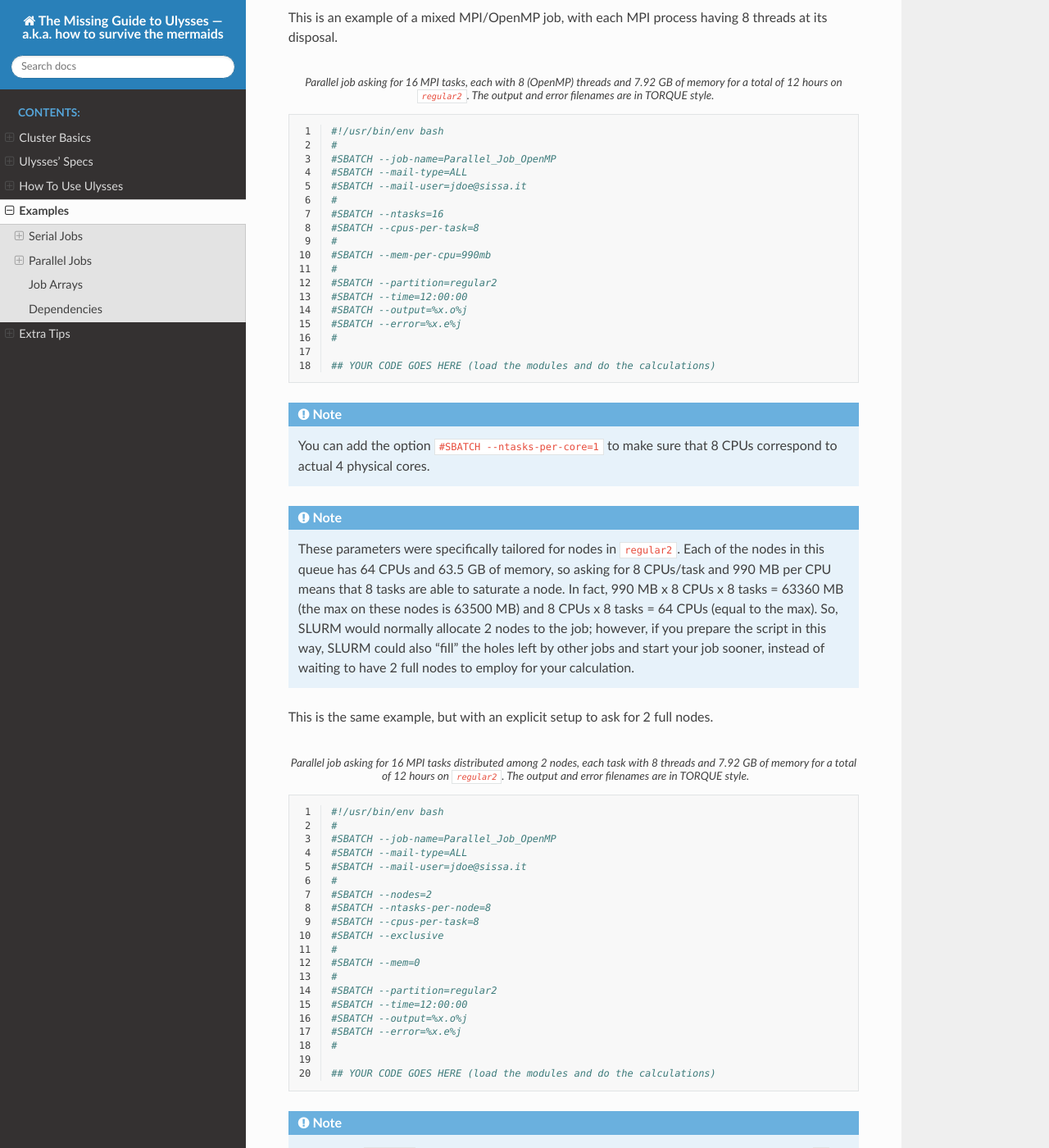
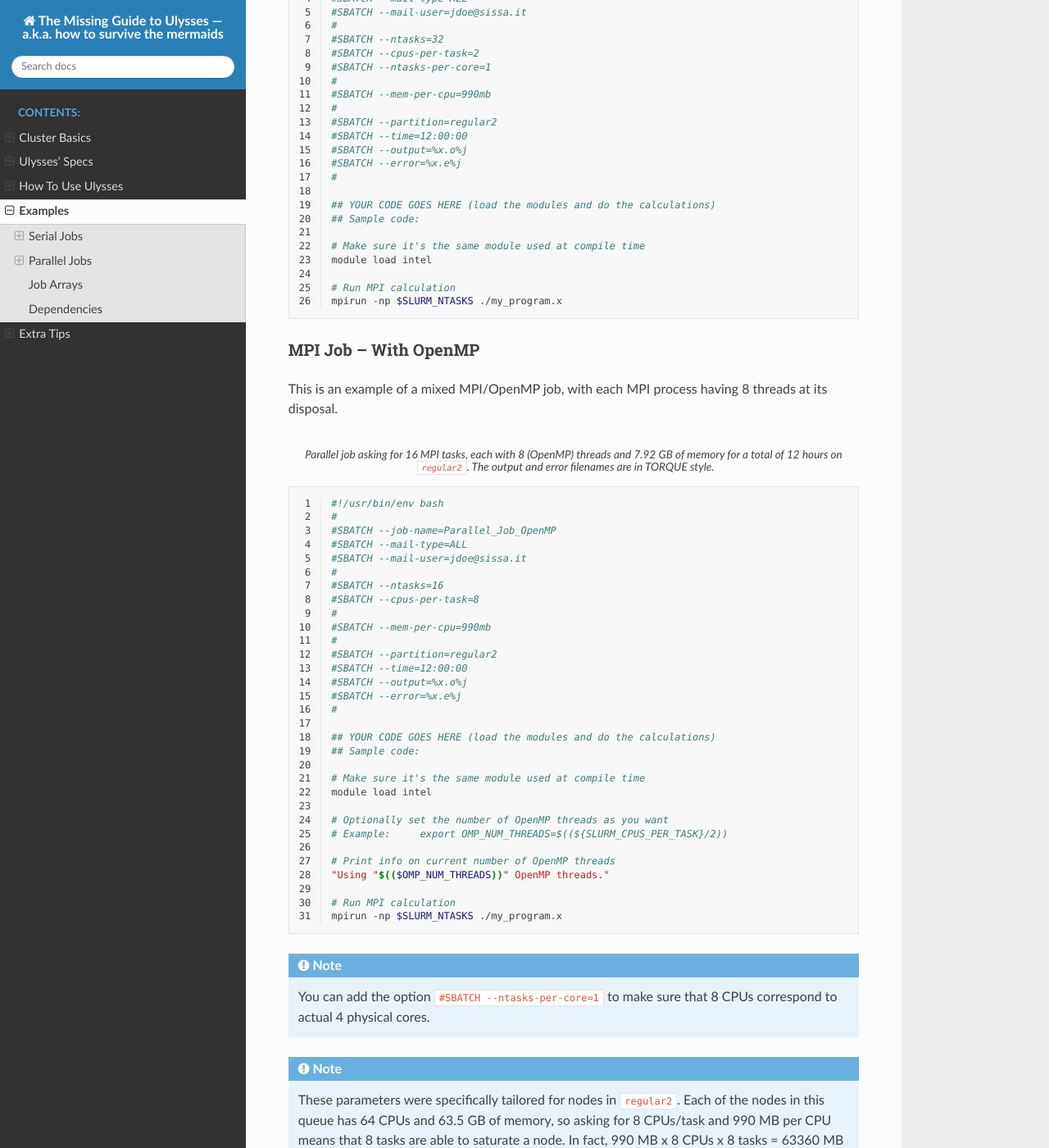
Before and after one commit to matteosecli/Ulysses-doc, a Sphinx documentation site: the page built from doc/source/examples.rst, in a window 1280 px wide and 1400 px high, scrolled down 2235 px. Shown: the whole window at 82% size. Built offline with Sphinx 7.4.7 and the Read the Docs theme 2.0.0, drawn with Linux system fonts in a browser that asks for light colours; some of the changed text lies outside the part shown.

Commit message:
Sample codes

```diff
--- a/doc/source/examples.rst
+++ b/doc/source/examples.rst
@@ -36,6 +36,13 @@ Typical situation for a serial (non-MPI) job. On a cluster without Hyper-Threadi
    #
 
    ## YOUR CODE GOES HERE (load the modules and do the calculations)
+   ## Sample code:
+
+   # Make sure it's the same module used at compile time
+   module load intel
+
+   # Run calculation
+   ./my_program.x
 
 Serial Job -- With OpenMP
 ^^^^^^^^^^^^^^^^^^^^^^^^^
@@ -64,6 +71,19 @@ If you are confident that your software implements OpenMP parallelism, you can a
    #
 
    ## YOUR CODE GOES HERE (load the modules and do the calculations)
+   ## Sample code:
+
+   # Make sure it's the same module used at compile time
+   module load intel
+
+   # Optionally set the number of OpenMP threads as you want
+   # Example:     export OMP_NUM_THREADS=$((${SLURM_CPUS_PER_TASK}/2))
+
+   # Print info on current number of OpenMP threads
+   "Using "$(($OMP_NUM_THREADS))" OpenMP threads."
+
+   # Run calculation
+   ./my_program.x
 
 .. note:: You can add the option ``#SBATCH --ntasks-per-core=1`` to make sure that 20 CPUs correspond to actual 10 physical cores.
 
@@ -98,6 +118,13 @@ This is an example of a pure MPI job. Again, we ask for 2 CPUs per task but we m
    #
 
    ## YOUR CODE GOES HERE (load the modules and do the calculations)
+   ## Sample code:
+
+   # Make sure it's the same module used at compile time
+   module load intel
+
+   # Run MPI calculation
+   mpirun -np $SLURM_NTASKS ./my_program.x
 
 MPI Job -- With OpenMP
 ^^^^^^^^^^^^^^^^^^^^^^
@@ -126,6 +153,19 @@ This is an example of a mixed MPI/OpenMP job, with each MPI process having 8 thr
    #
 
    ## YOUR CODE GOES HERE (load the modules and do the calculations)
+   ## Sample code:
+
+   # Make sure it's the same module used at compile time
+   module load intel
+
+   # Optionally set the number of OpenMP threads as you want
+   # Example:     export OMP_NUM_THREADS=$((${SLURM_CPUS_PER_TASK}/2))
+
+   # Print info on current number of OpenMP threads
+   "Using "$(($OMP_NUM_THREADS))" OpenMP threads."
+
+   # Run MPI calculation
+   mpirun -np $SLURM_NTASKS ./my_program.x
 
 .. note:: You can add the option ``#SBATCH --ntasks-per-core=1`` to make sure that 8 CPUs correspond to actual 4 physical cores.
 
@@ -134,7 +174,7 @@ This is an example of a mixed MPI/OpenMP job, with each MPI process having 8 thr
 This is the same example, but with an explicit setup to ask for 2 full nodes.
 
 .. code-block:: bash
-   :caption: Parallel job asking for 16 MPI tasks distributed among 2 nodes, each task with 8 threads and 7.92 GB of memory for a total of 12 hours on ``regular2``. The output and error filenames are in TORQUE style.
+   :caption: Parallel job asking for 16 MPI tasks distributed among 2 nodes, each task with 8 (OpenMP) threads and 7.92 GB of memory for a total of 12 hours on ``regular2``. The output and error filenames are in TORQUE style.
    :linenos:
 
    #!/usr/bin/env bash
@@ -157,6 +197,19 @@ This is the same example, but with an explicit setup to ask for 2 full nodes.
    #
 
    ## YOUR CODE GOES HERE (load the modules and do the calculations)
+   ## Sample code:
+
+   # Make sure it's the same module used at compile time
+   module load intel
+
+   # Optionally set the number of OpenMP threads as you want
+   # Example:     export OMP_NUM_THREADS=$((${SLURM_CPUS_PER_TASK}/2))
+
+   # Print info on current number of OpenMP threads
+   "Using "$(($OMP_NUM_THREADS))" OpenMP threads."
+
+   # Run MPI calculation
+   mpirun -np $SLURM_NTASKS ./my_program.x
 
 .. note:: The option ``--mem=0`` is a shorthand for asking all the available memory on each node. The ``--exclusive`` option makes sure that the nodes are not shared among other running jobs (even if these particular settings already saturate all the 2 nodes).
 
```
